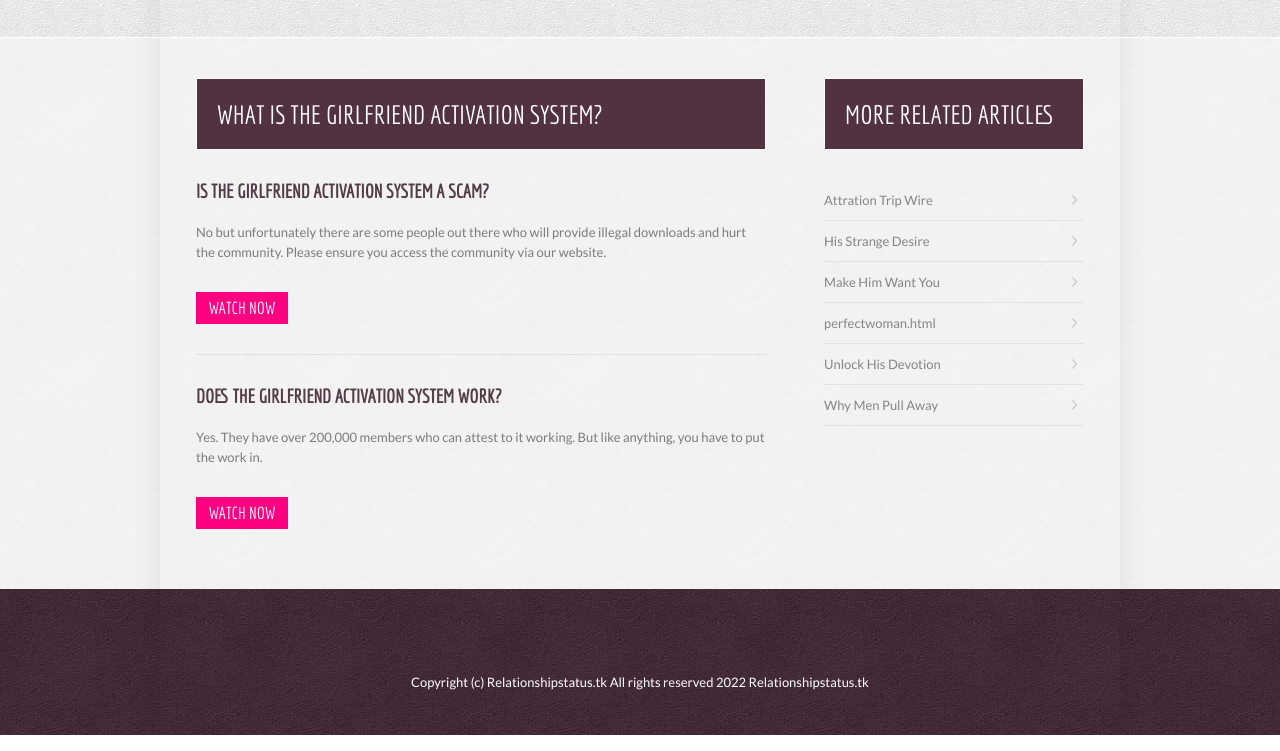
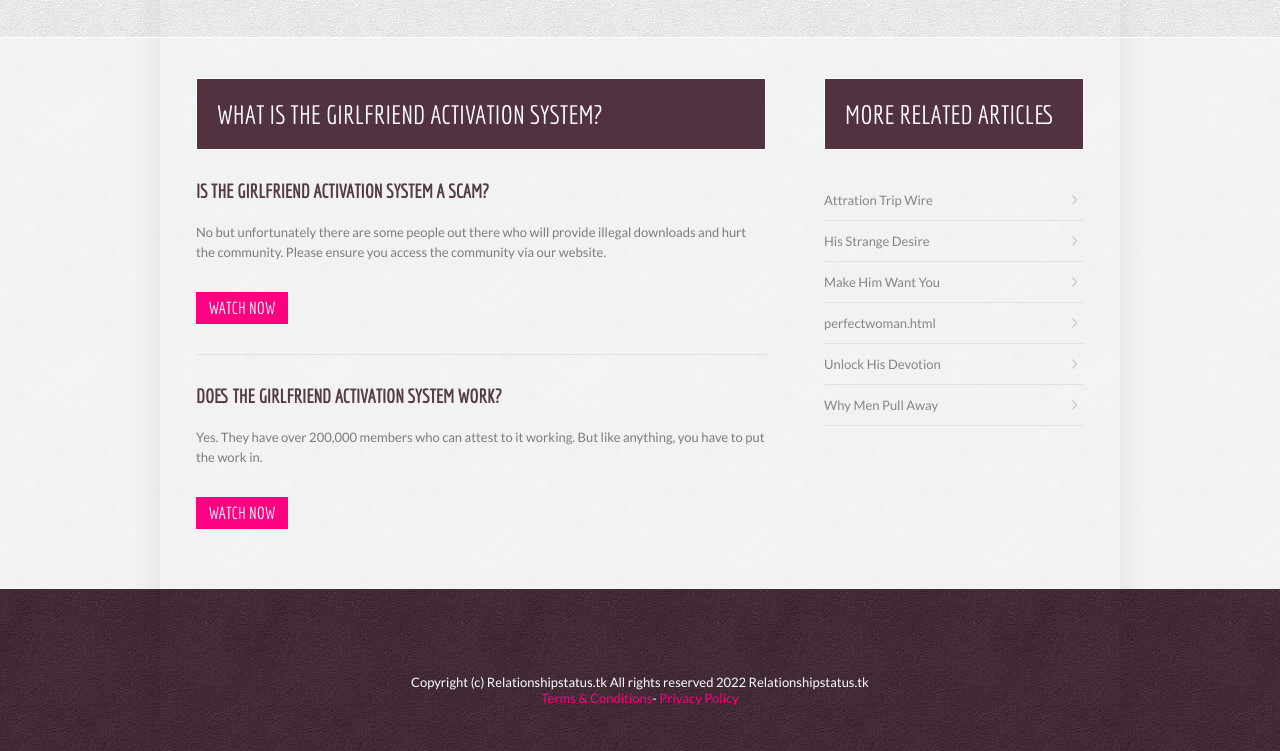
Before and after one commit to CliffordF/Relationshipstatus.tk, a plain HTML site: page index.html in a window 1280 px wide. Shown: the part 2047-2798 px from the top of the page. Drawn offline with Linux system fonts and the light colour scheme.

Commit message:
Update index.html

```diff
--- a/index.html
+++ b/index.html
@@ -198,7 +198,7 @@
 <div class="wrap3">
 <div class="container">
   <div class="footer"> Copyright (c) Relationshipstatus.tk All rights reserved 2022<a href="https://relationshipstatus.tk/" target="_blank"> Relationshipstatus.tk </a><br />
-    <span></span><a href="" target="_blank" class="active"> </a> </div>
+    <span></span><a href=""target="_blank" class="active">Terms & Conditions</a>- <a href="" target="_blank" class="active">Privacy Policy</a></div>
 <div class="clearing"></div>
 </div>
 </div>
```
